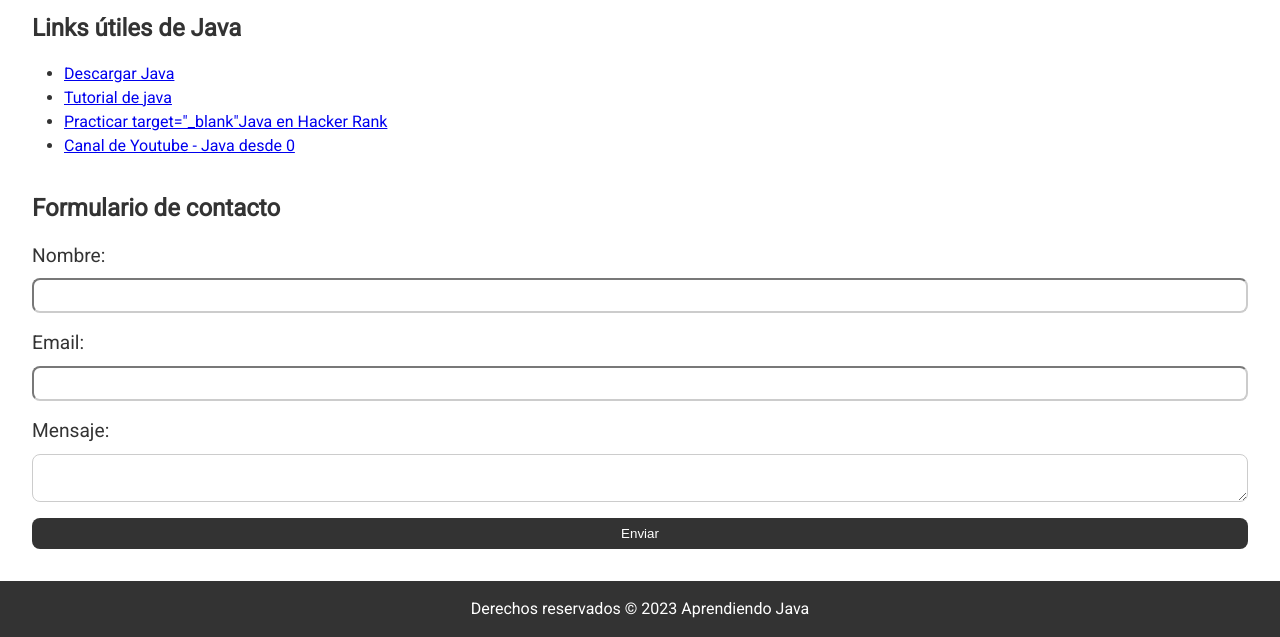
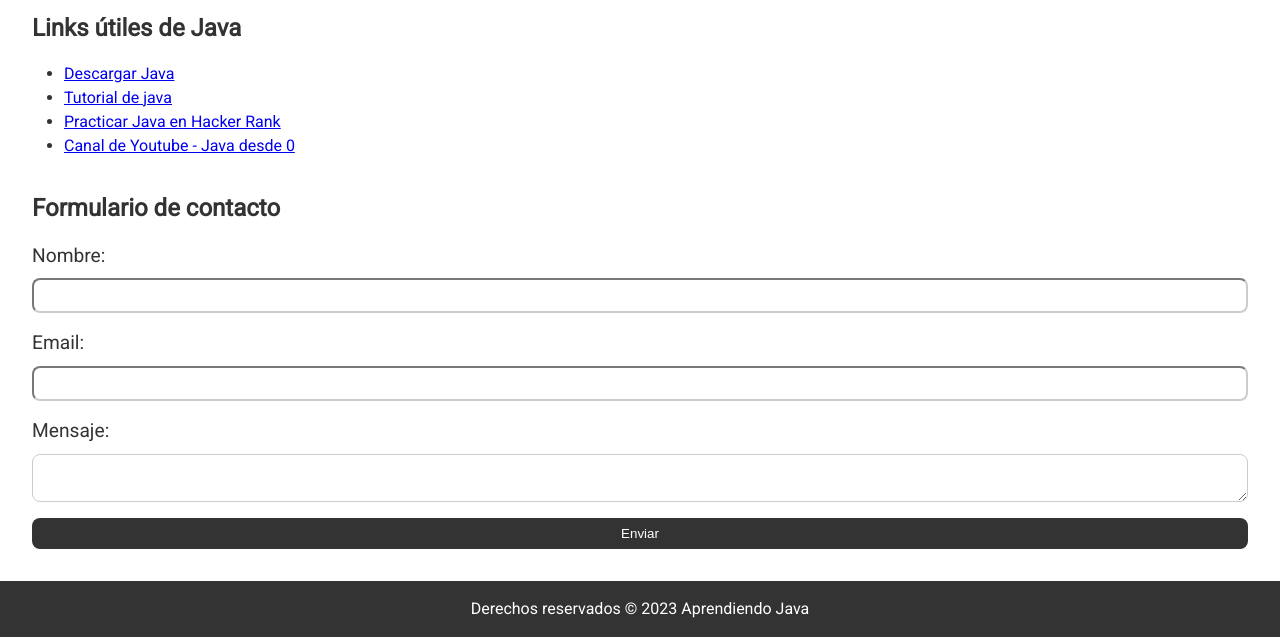
Before and after one commit to siladev/sitio-web-java, a plain HTML site: page index.html in a window 1280 px wide. Shown: the part 1735-2372 px from the top of the page. Drawn offline with Linux system fonts and the light colour scheme.

Commit message:
Update Links

```diff
--- a/index.html
+++ b/index.html
@@ -58,7 +58,7 @@
         <ul>
           <li><a href="https://www.oracle.com/java/technologies/downloads/" target="_blank">Descargar Java</a></li>
           <li><a href="https://www.w3schools.com/java/default.asp" target="_blank">Tutorial de java</a></li>
-          <li><a href="https://www.hackerrank.com/dashboard">Practicar target="_blank"Java en Hacker Rank</a></li>
+          <li><a href="https://www.hackerrank.com/dashboard" target="_blank">Practicar Java en Hacker Rank</a></li>
         <li><a href="https://www.youtube.com/watch?v=U709qY6S9rA&list=PLU8oAlHdN5BktAXdEVCLUYzvDyqRQJ2lk" target="_blank">Canal de Youtube - Java desde 0</a>
         </li>
         </ul>
```
